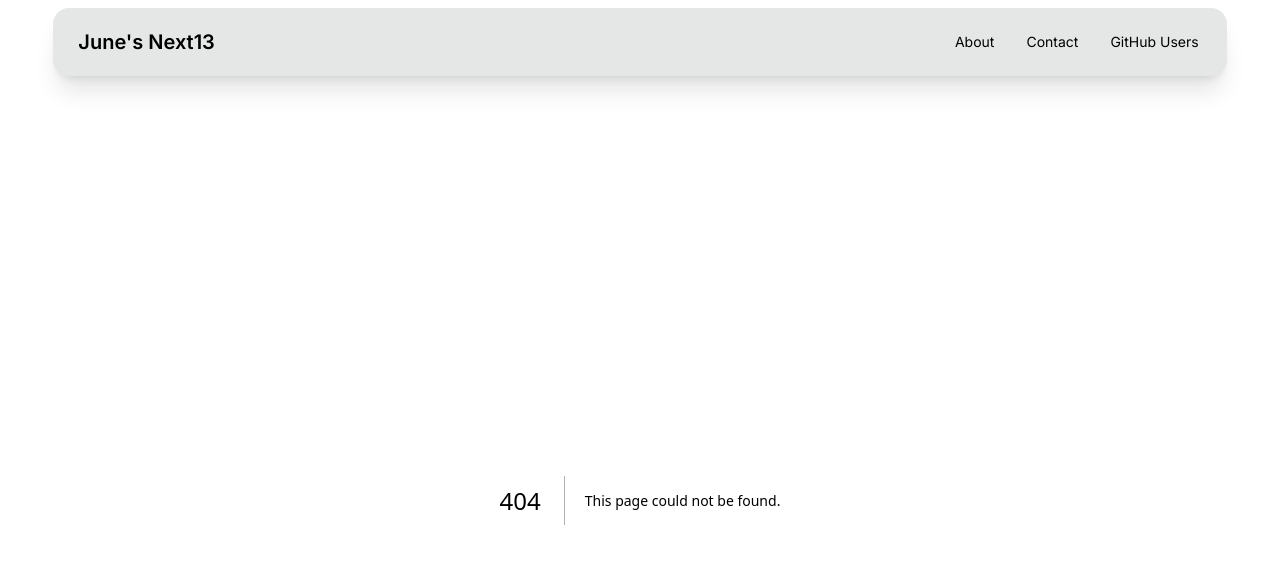
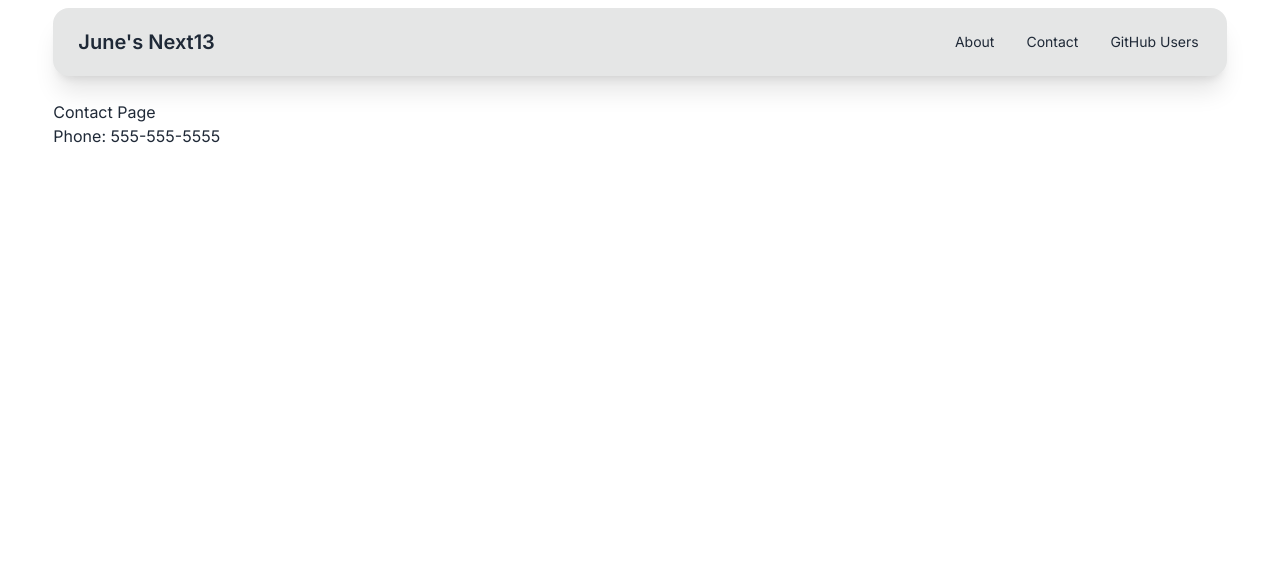
Before and after one commit to junerockwell/learning-next13, a Next.js app: page /about/contact in a window 1280 px wide. Before the commit this address had no page. Shown: the top 564 px of the page. Built offline with nearby package versions, Linux system fonts and the light colour scheme.

Commit message:
Added About pages.

```diff
--- /dev/null
+++ b/app/about/contact/page.jsx
@@ -0,0 +1,8 @@
+export default function ContactPage() {
+  return (
+    <div>
+      <h1>Contact Page</h1>
+      <p>Phone: 555-555-5555</p>
+    </div>
+  );
+}
--- /dev/null
+++ b/app/about/page.jsx
@@ -0,0 +1,10 @@
+export const metadata = {
+  title: "About Page",
+  description: "A site to learn NextJS 13 with DaisyUI",
+  keywords:
+    "Next, NextJS, NextJS 13, Next 13, React, ReactJS, DaisyUI, Developer, Frontend",
+};
+
+export default function AboutPage() {
+  return <div>About Page</div>;
+}
```
